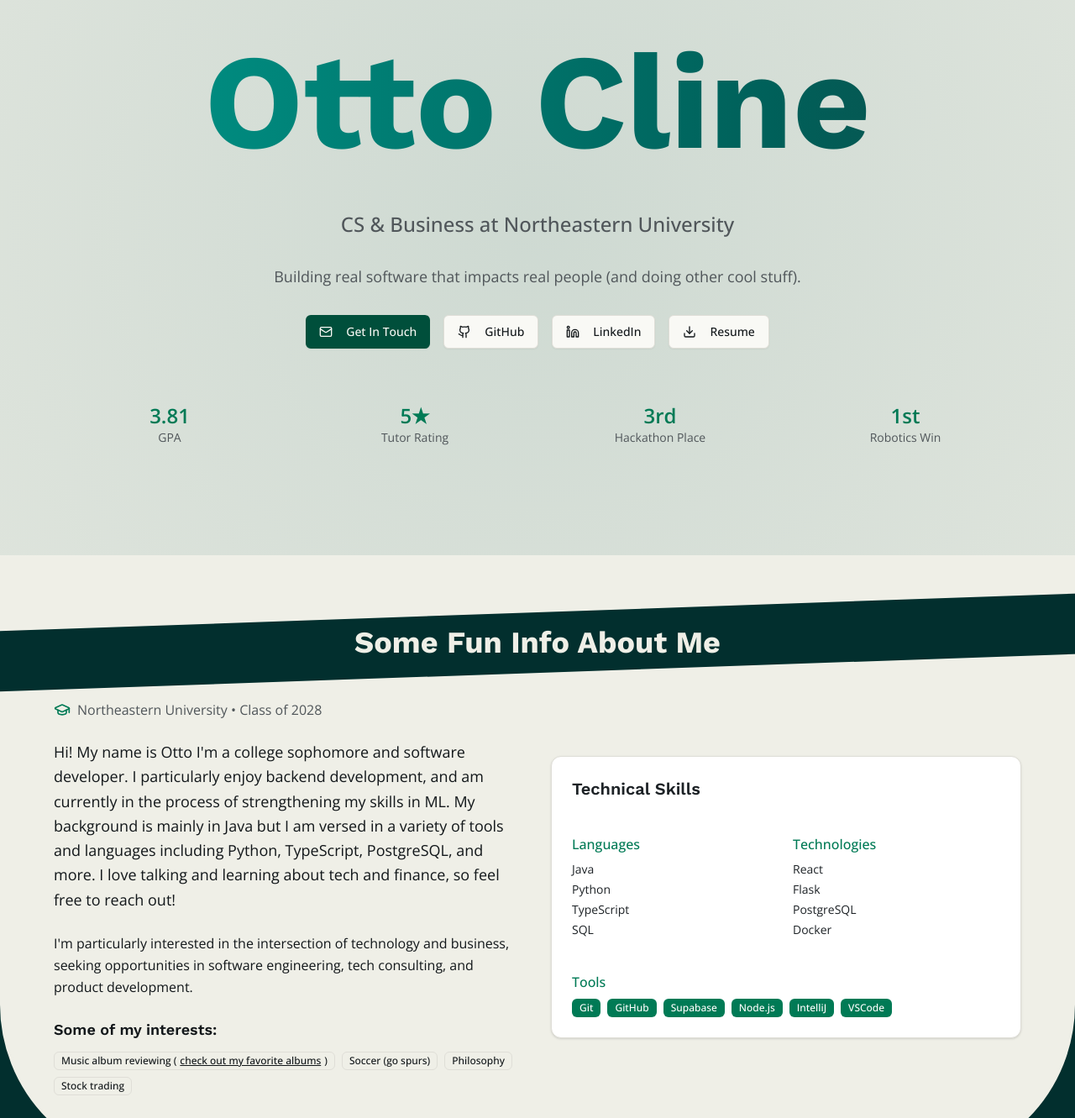
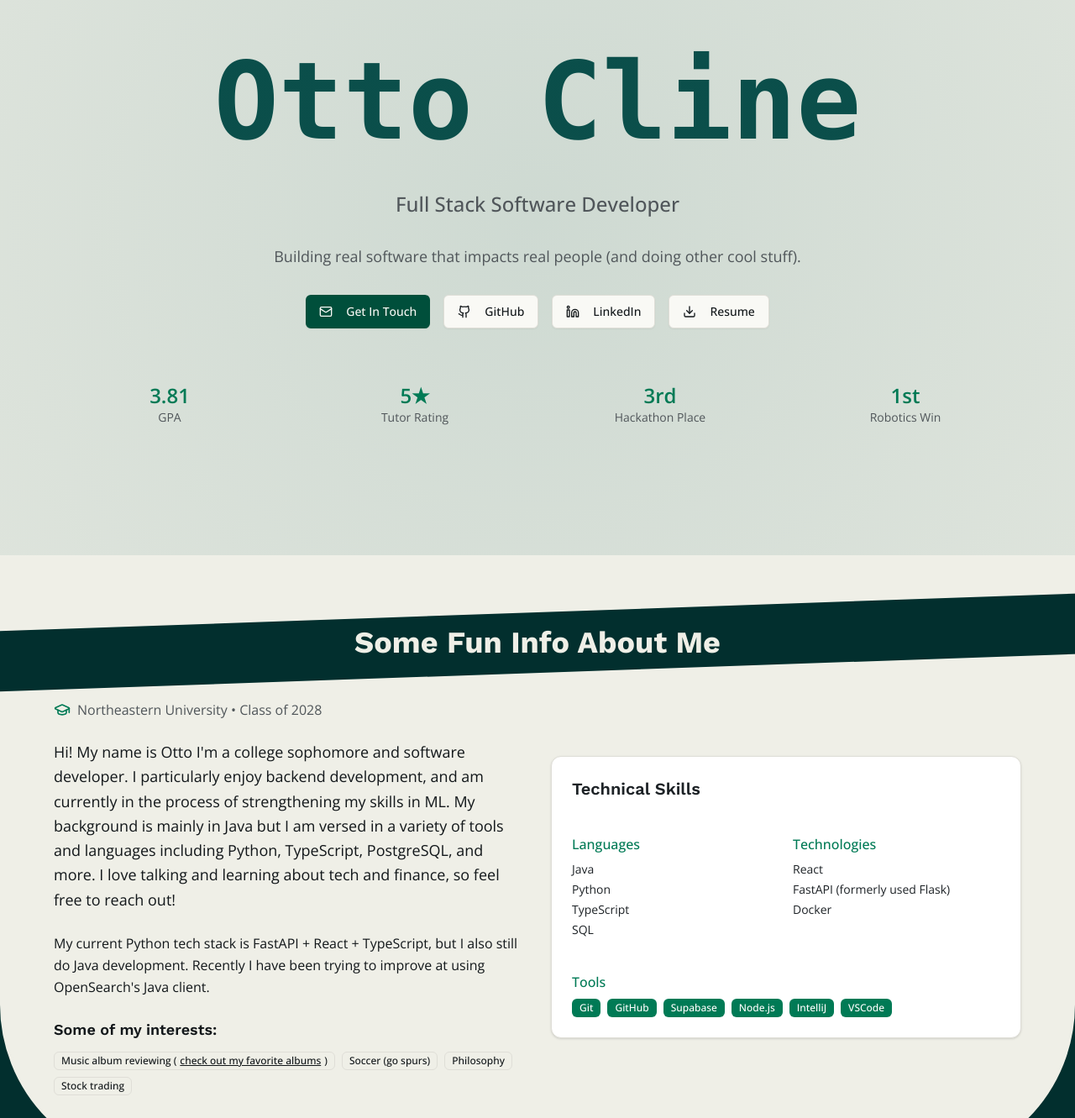
Before and after one commit to Otto-Cline/PortfolioWebsite, a Next.js app: page / in a window 1280 px wide. Shown: the part 139-1470 px from the top of the page at 84% size. Built offline with nearby package versions, Linux system fonts and the light colour scheme.

Commit message:
frontend updates

```diff
--- a/app/page.tsx
+++ b/app/page.tsx
@@ -147,8 +147,8 @@ export default function Portfolio() {
           <div className="max-w-6xl mx-auto text-center space-y-8">
             <div className="space-y-8">
               <h1
-                className="font-serif text-[8rem] md:text-[10rem] font-bold text-foreground
-                bg-gradient-to-r from-teal-600 to-teal-900 bg-clip-text text-transparent"
+                className="font-mono text-[6rem] md:text-[8rem] font-bold text-foreground
+                bg-gradient-to-r from-teal-900 to-teal-900 bg-clip-text text-transparent"
                 style={{
                   margin: "10px",
                 }}
@@ -156,7 +156,7 @@ export default function Portfolio() {
                 <TrueFocusText text="Otto Cline" />
               </h1>
               <p className="text-xl md:text-2xl text-muted-foreground font-medium">
-                CS & Business at Northeastern University
+                Full Stack Software Developer
               </p>
               <p className="text-lg text-muted-foreground max-w-2xl mx-auto">
                 Building real software that impacts real people (and doing other
@@ -264,9 +264,10 @@ export default function Portfolio() {
                   </p>
 
                   <p className="leading-relaxed">
-                    I&apos;m particularly interested in the intersection of
-                    technology and business, seeking opportunities in software
-                    engineering, tech consulting, and product development.
+                    My current Python tech stack is FastAPI + React +
+                    TypeScript, but I also still do Java development. Recently I
+                    have been trying to improve at using OpenSearch's Java
+                    client.
                   </p>
 
                   <div className="space-y-3">
@@ -315,8 +316,7 @@ export default function Portfolio() {
                       </h4>
                       <div className="space-y-1 text-sm">
                         <div>React</div>
-                        <div>Flask</div>
-                        <div>PostgreSQL</div>
+                        <div>FastAPI (formerly used Flask)</div>
                         <div>Docker</div>
                       </div>
                     </div>
```
